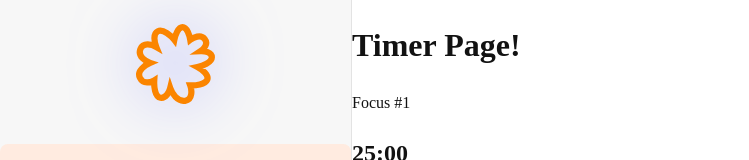
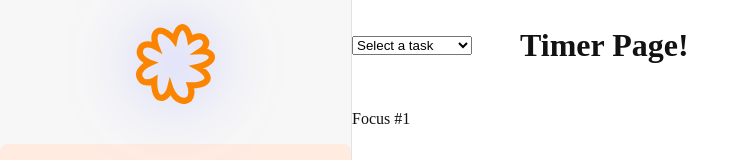
Before and after one commit to hsunami10/pomodoro, a React (Vite) app in the folder frontend/: page /timer in a window 1280 px wide. Shown: the top 160 px of the page, without its empty margins (0-749 px from the left). Built offline with nearby package versions, Linux system fonts and the light colour scheme.

Commit message:
add timer select dropdown

```diff
--- a/frontend/src/features/timer/TimerDisplay.tsx
+++ b/frontend/src/features/timer/TimerDisplay.tsx
@@ -20,7 +20,6 @@ const TimerDisplay = ({ seconds, timerNum }: Props) => {
 
   return (
     <div>
-      <h1>Timer Page!</h1>
       <p>{`${timerType} #${roundNumber}`}</p>
       <h2>{`${minutes < 10 ? '0' + minutes : minutes}:${
         remainderSeconds < 10 ? '0' + remainderSeconds : remainderSeconds
--- /dev/null
+++ b/frontend/src/features/timer/TimerHeader.module.css
@@ -0,0 +1,5 @@
+.container {
+  display: flex;
+  align-items: center;
+  gap: 3rem;
+}
--- /dev/null
+++ b/frontend/src/features/timer/TimerHeader.tsx
@@ -0,0 +1,52 @@
+import styles from './TimerHeader.module.css';
+
+interface TaskSelectOption {
+  label: string;
+  value: string;
+}
+
+const TASKS: TaskSelectOption[] = [
+  {
+    value: 'none',
+    label: 'Select a task',
+  },
+  {
+    value: 'leetcode',
+    label: 'Leetcode',
+  },
+  {
+    value: 'job_apps',
+    label: 'Job Applications',
+  },
+  {
+    value: 'exercise',
+    label: 'Exercise',
+  },
+  {
+    value: 'personal_project',
+    label: 'Personal Project',
+  },
+];
+
+const TimerHeader = () => {
+  const renderSelect = () => {
+    return (
+      <select name="" id="">
+        {TASKS.map((task) => (
+          <option key={task.value} value={`${task.value}`}>
+            {task.label}
+          </option>
+        ))}
+      </select>
+    );
+  };
+
+  return (
+    <div className={styles.container}>
+      {renderSelect()}
+      <h1>Timer Page!</h1>
+    </div>
+  );
+};
+
+export default TimerHeader;
--- a/frontend/src/features/timer/TimerPage.tsx
+++ b/frontend/src/features/timer/TimerPage.tsx
@@ -1,5 +1,6 @@
 import { useState } from 'react';
 import TimerDisplay from './TimerDisplay';
+import TimerHeader from './TimerHeader';
 // import styles from './TimerPage.module.css';
 
 // TODO: Refactor
@@ -61,6 +62,7 @@ const TimerPage = () => {
 
   return (
     <>
+      <TimerHeader />
       <TimerDisplay timerNum={timerNum} seconds={seconds} />
       <button onClick={handlePlayPauseClick}>
         {!timer ? 'Play' : 'Pause'}
```
